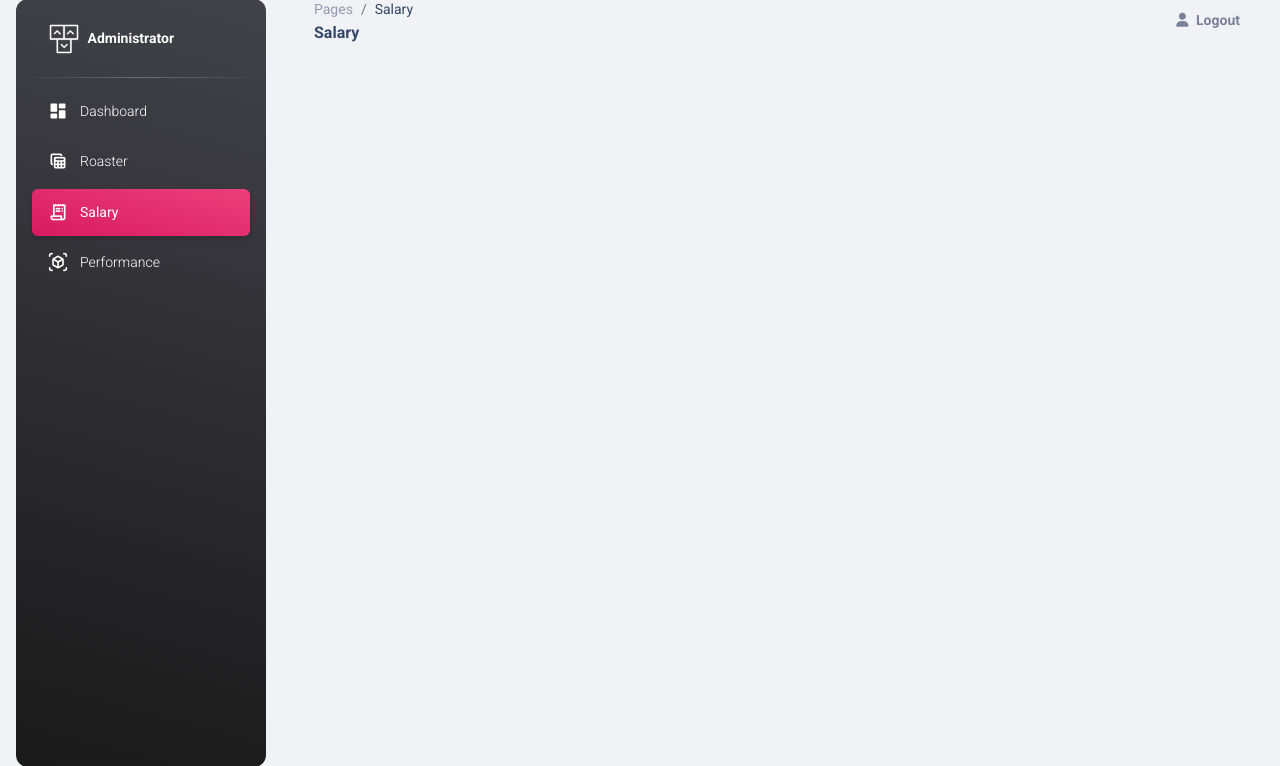
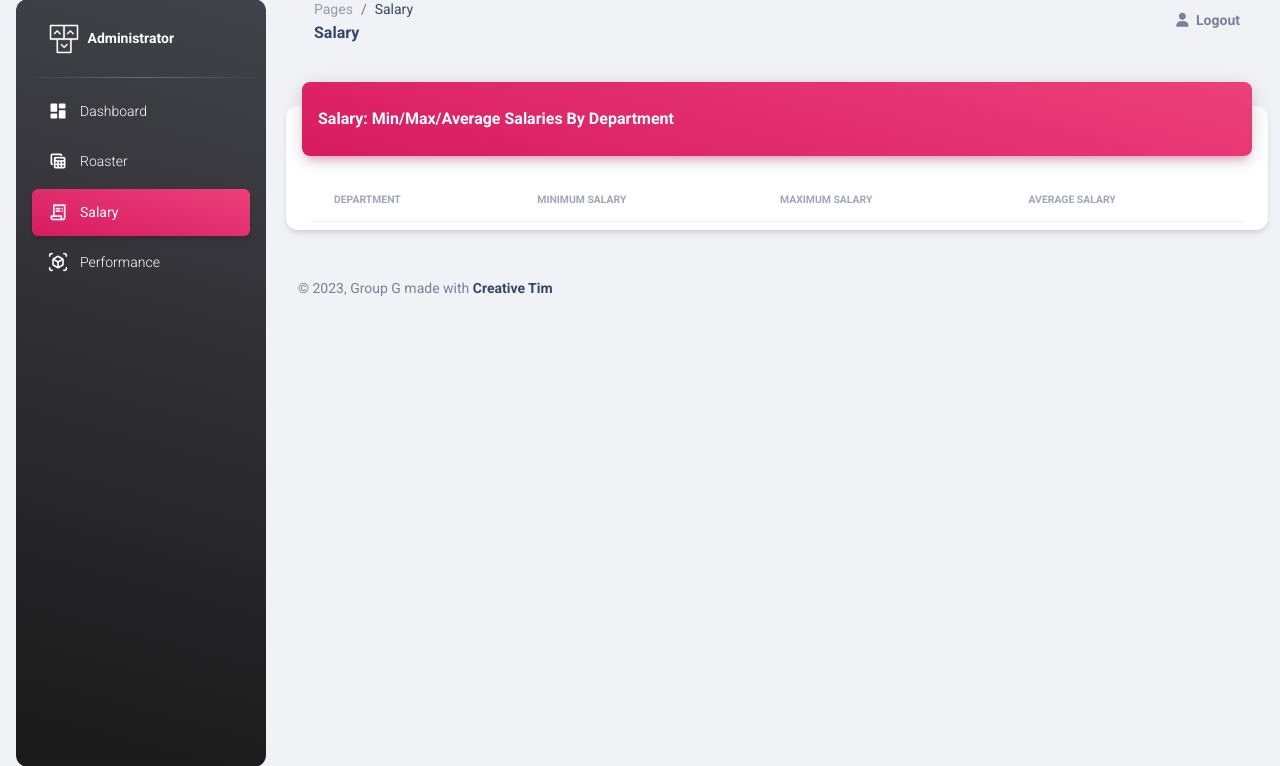
Before and after one commit to Lambert-Igene/Group_G_EE568_Project, a Django app: page /admin/salary in a window 1280 px wide. Shown: the part 17-783 px from the top of the page. Run offline with Django 4.2, Linux system fonts and the light colour scheme; data that the repository does not hold is empty; some libraries are stand-ins or nearby versions.

Commit message:
- implemented FR2: Salary

```diff
--- a/university/templates/admin/salary.html
+++ b/university/templates/admin/salary.html
@@ -1,6 +1,7 @@
 <!DOCTYPE html>
 <html lang="en">
 {% load static %}
+{% load humanize %}
 <head>
   <meta charset="utf-8" />
   <meta name="viewport" content="width=device-width, initial-scale=1, shrink-to-fit=no">
@@ -109,6 +110,63 @@
     <!-- End Navbar -->
     <div class="container-fluid py-4">
 
+        <div class="col-12">
+          <div class="card my-4">
+            <div class="card-header p-0 position-relative mt-n4 mx-3 z-index-2">
+              <div class="bg-gradient-primary text-white shadow-primary border-radius-lg pt-4 pb-3">
+                <h6 class="text-white text-bold text-capitalize ps-3">Salary: Min/Max/Average Salaries by Department</h6>
+              </div>
+            </div>
+            <div class="card-body px-0 px-md-4 pb-2">
+              <div class="table-responsive">
+                <table class="table align-items-center mb-0">
+                  <thead>
+                  <tr>
+                    <th class="text-uppercase text-secondary text-xxs font-weight-bolder opacity-7">Department</th>
+                    <th class="text-uppercase text-secondary text-xxs font-weight-bolder opacity-7">Minimum Salary</th>
+                    <th class="text-uppercase text-secondary text-xxs font-weight-bolder opacity-7">Maximum Salary</th>
+                    <th class="text-uppercase text-secondary text-xxs font-weight-bolder opacity-7">Average Salary</th>
+                  </tr>
+                  </thead>
+                  <tbody>
+                  {% for department in departments %}
+                    <tr>
+                      <td class="align-middle">
+                        <span class="badge badge-sm bg-gradient-info">{{ department.dept_name }}</span>
+                      </td>
+                      <td class="align-middle">
+                        <span class="text-secondary font-weight-bold">${{ department.min_salary|intcomma }}</span>
+                      </td>
+                      <td class="align-middle">
+                        <span class="text-secondary font-weight-bold">${{ department.max_salary|intcomma }}</span>
+                      </td>
+                      <td class="align-middle">
+                        <span class="text-secondary font-weight-bold">${{ department.average_salary|intcomma }}</span>
+                      </td>
+                    </tr>
+                  {% endfor %}
+                  </tbody>
+                </table>
+              </div>
+            </div>
+          </div>
+        </div>
+        <footer class="footer py-4  ">
+          <div class="container-fluid">
+            <div class="row align-items-center justify-content-lg-between">
+              <div class="col-lg-6 mb-lg-0 mb-4">
+                <div class="copyright text-center text-sm text-muted text-lg-start">
+                  ©
+                  <script>
+                      document.write(new Date().getFullYear())
+                  </script>,
+                  Group G made with
+                  <a href="https://www.creative-tim.com" class="font-weight-bold" target="_blank">Creative Tim</a>
+                </div>
+              </div>
+            </div>
+          </div>
+        </footer>
     </div>
   </main>
   <!--   Core JS Files   -->
@@ -117,253 +175,6 @@
   <script src="{% static 'js/plugins/perfect-scrollbar.min.js' %}"></script>
   <script src="{% static 'js/plugins/smooth-scrollbar.min.js' %}"></script>
   <script src="{% static 'js/plugins/chartjs.min.js' %}"></script>
-  <script>
-    var ctx = document.getElementById("chart-bars").getContext("2d");
-
-    new Chart(ctx, {
-      type: "bar",
-      data: {
-        labels: ["M", "T", "W", "T", "F", "S", "S"],
-        datasets: [{
-          label: "Sales",
-          tension: 0.4,
-          borderWidth: 0,
-          borderRadius: 4,
-          borderSkipped: false,
-          backgroundColor: "rgba(255, 255, 255, .8)",
-          data: [50, 20, 10, 22, 50, 10, 40],
-          maxBarThickness: 6
-        }, ],
-      },
-      options: {
-        responsive: true,
-        maintainAspectRatio: false,
-        plugins: {
-          legend: {
-            display: false,
-          }
-        },
-        interaction: {
-          intersect: false,
-          mode: 'index',
-        },
-        scales: {
-          y: {
-            grid: {
-              drawBorder: false,
-              display: true,
-              drawOnChartArea: true,
-              drawTicks: false,
-              borderDash: [5, 5],
-              color: 'rgba(255, 255, 255, .2)'
-            },
-            ticks: {
-              suggestedMin: 0,
-              suggestedMax: 500,
-              beginAtZero: true,
-              padding: 10,
-              font: {
-                size: 14,
-                weight: 300,
-                family: "Roboto",
-                style: 'normal',
-                lineHeight: 2
-              },
-              color: "#fff"
-            },
-          },
-          x: {
-            grid: {
-              drawBorder: false,
-              display: true,
-              drawOnChartArea: true,
-              drawTicks: false,
-              borderDash: [5, 5],
-              color: 'rgba(255, 255, 255, .2)'
-            },
-            ticks: {
-              display: true,
-              color: '#f8f9fa',
-              padding: 10,
-              font: {
-                size: 14,
-                weight: 300,
-                family: "Roboto",
-                style: 'normal',
-                lineHeight: 2
-              },
-            }
-          },
-        },
-      },
-    });
-
-
-    var ctx2 = document.getElementById("chart-line").getContext("2d");
-
-    new Chart(ctx2, {
-      type: "line",
-      data: {
-        labels: ["Apr", "May", "Jun", "Jul", "Aug", "Sep", "Oct", "Nov", "Dec"],
-        datasets: [{
-          label: "Mobile apps",
-          tension: 0,
-          borderWidth: 0,
-          pointRadius: 5,
-          pointBackgroundColor: "rgba(255, 255, 255, .8)",
-          pointBorderColor: "transparent",
-          borderColor: "rgba(255, 255, 255, .8)",
-          borderColor: "rgba(255, 255, 255, .8)",
-          borderWidth: 4,
-          backgroundColor: "transparent",
-          fill: true,
-          data: [50, 40, 300, 320, 500, 350, 200, 230, 500],
-          maxBarThickness: 6
-
-        }],
-      },
-      options: {
-        responsive: true,
-        maintainAspectRatio: false,
-        plugins: {
-          legend: {
-            display: false,
-          }
-        },
-        interaction: {
-          intersect: false,
-          mode: 'index',
-        },
-        scales: {
-          y: {
-            grid: {
-              drawBorder: false,
-              display: true,
-              drawOnChartArea: true,
-              drawTicks: false,
-              borderDash: [5, 5],
-              color: 'rgba(255, 255, 255, .2)'
-            },
-            ticks: {
-              display: true,
-              color: '#f8f9fa',
-              padding: 10,
-              font: {
-                size: 14,
-                weight: 300,
-                family: "Roboto",
-                style: 'normal',
-                lineHeight: 2
-              },
-            }
-          },
-          x: {
-            grid: {
-              drawBorder: false,
-              display: false,
-              drawOnChartArea: false,
-              drawTicks: false,
-              borderDash: [5, 5]
-            },
-            ticks: {
-              display: true,
-              color: '#f8f9fa',
-              padding: 10,
-              font: {
-                size: 14,
-                weight: 300,
-                family: "Roboto",
-                style: 'normal',
-                lineHeight: 2
-              },
-            }
-          },
-        },
-      },
-    });
-
-    var ctx3 = document.getElementById("chart-line-tasks").getContext("2d");
-
-    new Chart(ctx3, {
-      type: "line",
-      data: {
-        labels: ["Apr", "May", "Jun", "Jul", "Aug", "Sep", "Oct", "Nov", "Dec"],
-        datasets: [{
-          label: "Mobile apps",
-          tension: 0,
-          borderWidth: 0,
-          pointRadius: 5,
-          pointBackgroundColor: "rgba(255, 255, 255, .8)",
-          pointBorderColor: "transparent",
-          borderColor: "rgba(255, 255, 255, .8)",
-          borderWidth: 4,
-          backgroundColor: "transparent",
-          fill: true,
-          data: [50, 40, 300, 220, 500, 250, 400, 230, 500],
-          maxBarThickness: 6
-
-        }],
-      },
-      options: {
-        responsive: true,
-        maintainAspectRatio: false,
-        plugins: {
-          legend: {
-            display: false,
-          }
-        },
-        interaction: {
-          intersect: false,
-          mode: 'index',
-        },
-        scales: {
-          y: {
-            grid: {
-              drawBorder: false,
-              display: true,
-              drawOnChartArea: true,
-              drawTicks: false,
-              borderDash: [5, 5],
-              color: 'rgba(255, 255, 255, .2)'
-            },
-            ticks: {
-              display: true,
-              padding: 10,
-              color: '#f8f9fa',
-              font: {
-                size: 14,
-                weight: 300,
-                family: "Roboto",
-                style: 'normal',
-                lineHeight: 2
-              },
-            }
-          },
-          x: {
-            grid: {
-              drawBorder: false,
-              display: false,
-              drawOnChartArea: false,
-              drawTicks: false,
-              borderDash: [5, 5]
-            },
-            ticks: {
-              display: true,
-              color: '#f8f9fa',
-              padding: 10,
-              font: {
-                size: 14,
-                weight: 300,
-                family: "Roboto",
-                style: 'normal',
-                lineHeight: 2
-              },
-            }
-          },
-        },
-      },
-    });
-  </script>
   <script>
     var win = navigator.platform.indexOf('Win') > -1;
     if (win && document.querySelector('#sidenav-scrollbar')) {
--- a/university/views.py
+++ b/university/views.py
@@ -1,3 +1,4 @@
+from django.db import connection
 from django.http import HttpResponse
 from django.shortcuts import redirect
 from django.template import loader
@@ -71,6 +72,7 @@ def admin(request):
 
     return HttpResponse(template.render(context, request))
 
+
 def roaster(request):
     sort_by = request.GET.get('sort_by')
     if sort_by not in ['id', 'name', 'dept_name', 'salary']:
@@ -78,7 +80,6 @@ def roaster(request):
 
     template = loader.get_template('admin/roaster.html')
     professors = Instructor.objects.all().order_by(sort_by).values()
-    print(professors)
     context = {
         'professors': professors,
         'sort_by': sort_by
@@ -86,9 +87,24 @@ def roaster(request):
 
     return HttpResponse(template.render(context, request))
 
+
 def salary(request):
+    with connection.cursor() as cursor:
+        cursor.execute("SELECT dept_name, "
+                       "MIN(salary) AS 'min_salary', "
+                       "MAX(salary) AS 'max_salary', "
+                       "ROUND(AVG(salary),2) AS 'average_salary' "
+                       "FROM instructor "
+                       "WHERE dept_name IS NOT NULL "
+                       "GROUP BY dept_name")
+        columns = [col[0] for col in cursor.description]
+        departments = [dict(zip(columns, row)) for row in cursor.fetchall()]
+
     template = loader.get_template('admin/salary.html')
-    context = {}
+
+    context = {
+        'departments': departments
+    }
 
     return HttpResponse(template.render(context, request))
 
```
